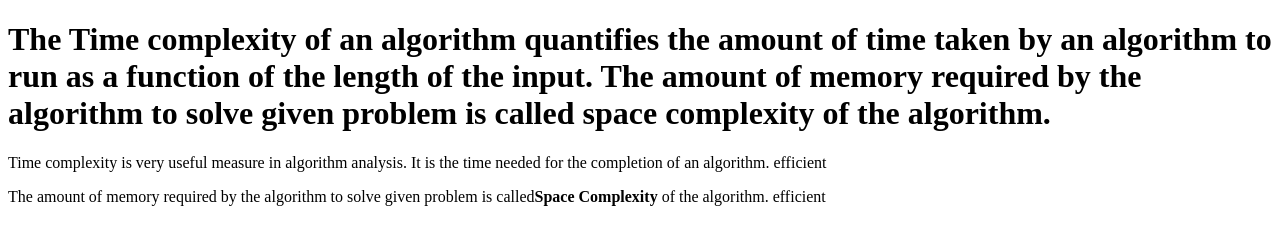
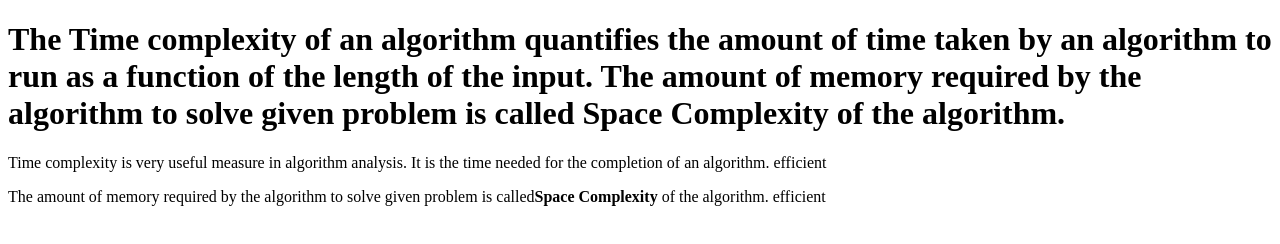
Before and after one commit to acciojob/time-and-space-complexity-pawansethi2111, a website: page main.html in a window 1280 px wide. Drawn offline with Linux system fonts and the light colour scheme.

Commit message:
created a submission

```diff
--- a/main.html
+++ b/main.html
@@ -9,7 +9,7 @@
 <body>
 	<!-- the entire body must be written by student -->
 	<h1>The Time complexity of an algorithm quantifies the amount of time taken by an algorithm to run as a function of the length of the input.
-	The amount of memory required by the algorithm to solve given problem is called space complexity of the algorithm.
+	The amount of memory required by the algorithm to solve given problem is called Space Complexity of the algorithm.
 	</h1>
 	<p>Time complexity is very useful measure in algorithm analysis. It is the time needed for the completion of an algorithm. efficient</p>
 	<p>The amount of memory required by the algorithm to solve given problem is called<strong>Space Complexity</strong> of the algorithm. efficient</p>
```
